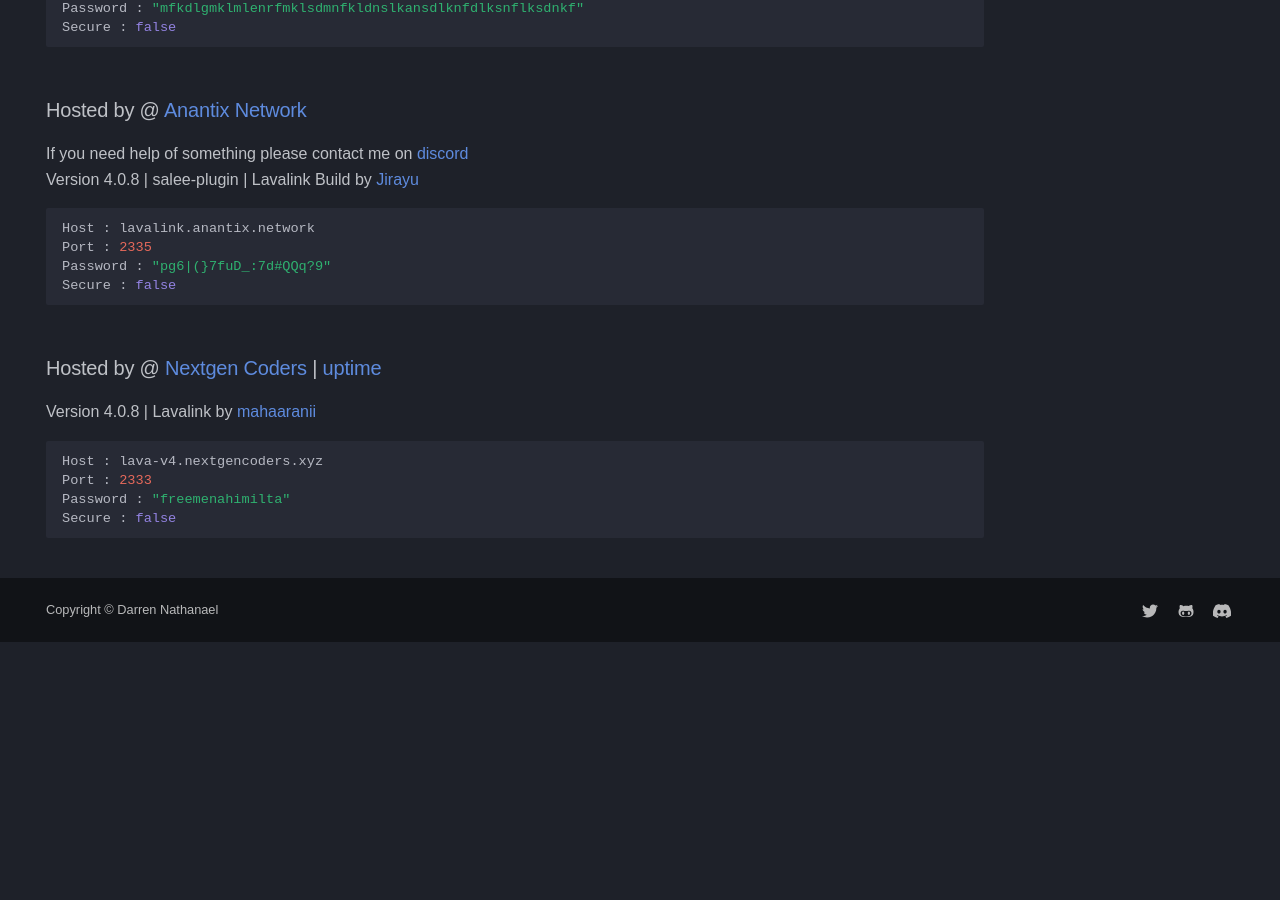
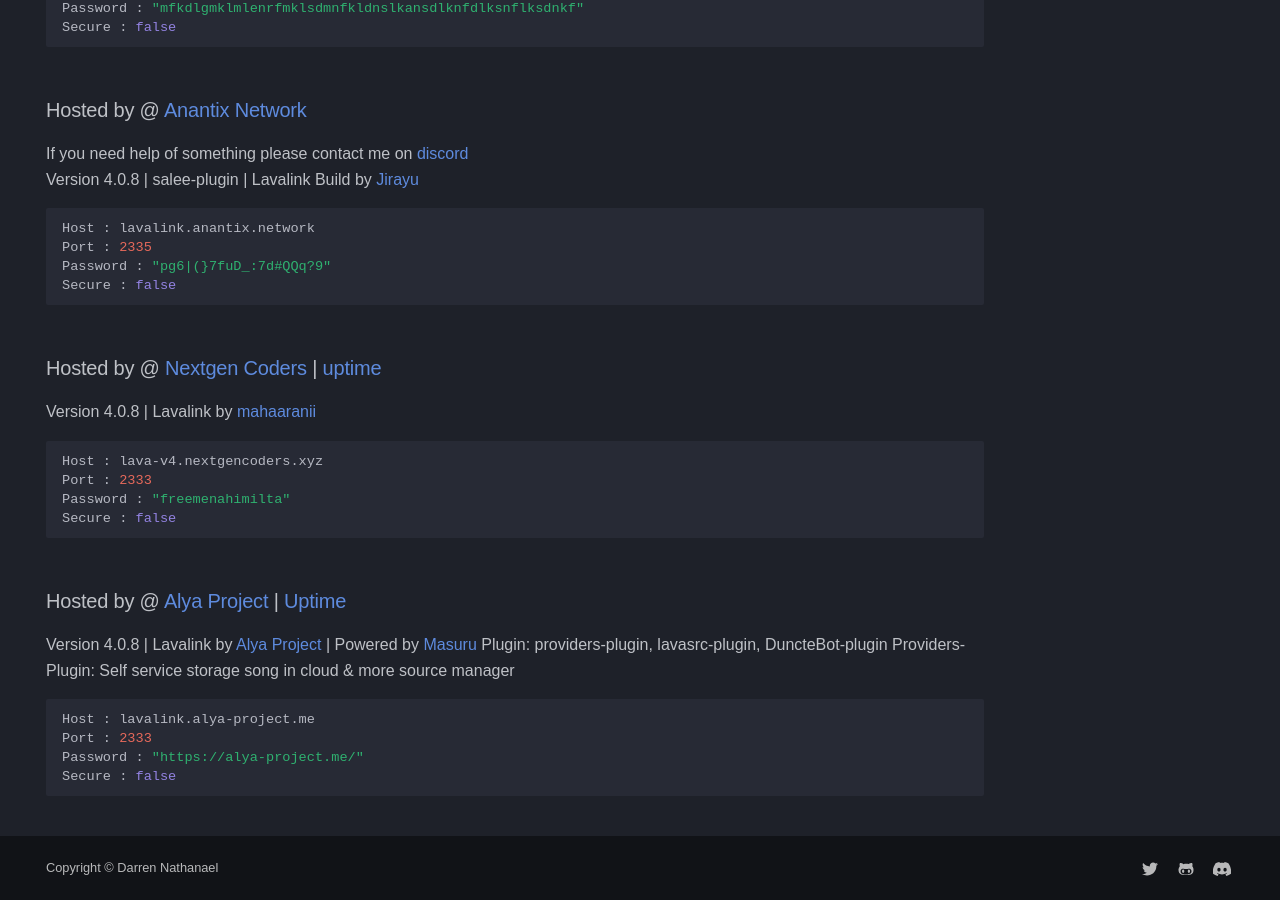
Before and after one commit to DarrenOfficial/lavalink-list, an MkDocs documentation site: the page built from docs/NoSSL/lavalink-without-ssl.md, in a window 1280 px wide and 900 px high, scrolled down 2688 px. Built offline with MkDocs 1.6.1 and Material for MkDocs 9.7.7, drawn with Linux system fonts in a browser that asks for light colours; some web fonts are replaced; comment, search, counter and statistics services are not loaded; a style sheet for code colours, icons or effects is not loaded; before the commit the page ends 3330 px from its top, so only the background shows below that; some of the changed text lies outside the part shown.

Commit message:
Add Info connection Alya Project Lavalink (#639)
* Add Info connection Alya Project Lavalink

* Alya Project | Add more info

````diff
--- a/docs/NoSSL/lavalink-without-ssl.md
+++ b/docs/NoSSL/lavalink-without-ssl.md
@@ -144,3 +144,14 @@ Port : 2333
 Password : "freemenahimilta"
 Secure : false
 ```
+
+### Hosted by @ [Alya Project](https://alya-project.me/) | [Uptime](https://status.masuru.in.th/report/uptime/3188c87fff29524380c8fd3cef7c299d/)
+Version 4.0.8 | Lavalink by [Alya Project](https://alya-project.me/) | Powered by [Masuru](https://masuru.in.th)
+Plugin: providers-plugin, lavasrc-plugin, DuncteBot-plugin
+Providers-Plugin: Self service storage song in cloud & more source manager
+```bash
+Host : lavalink.alya-project.me
+Port : 2333
+Password : "https://alya-project.me/"
+Secure : false
+```
````
